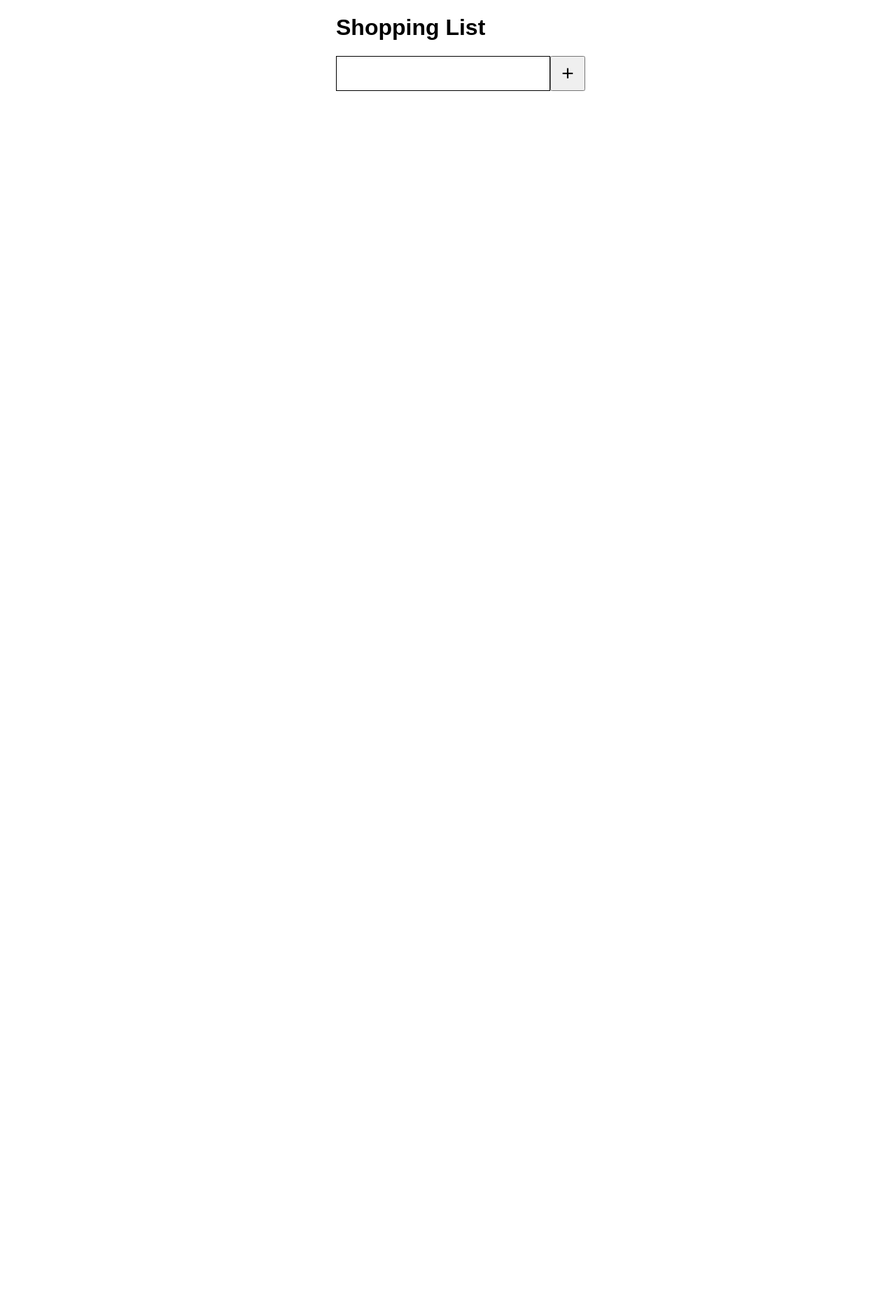
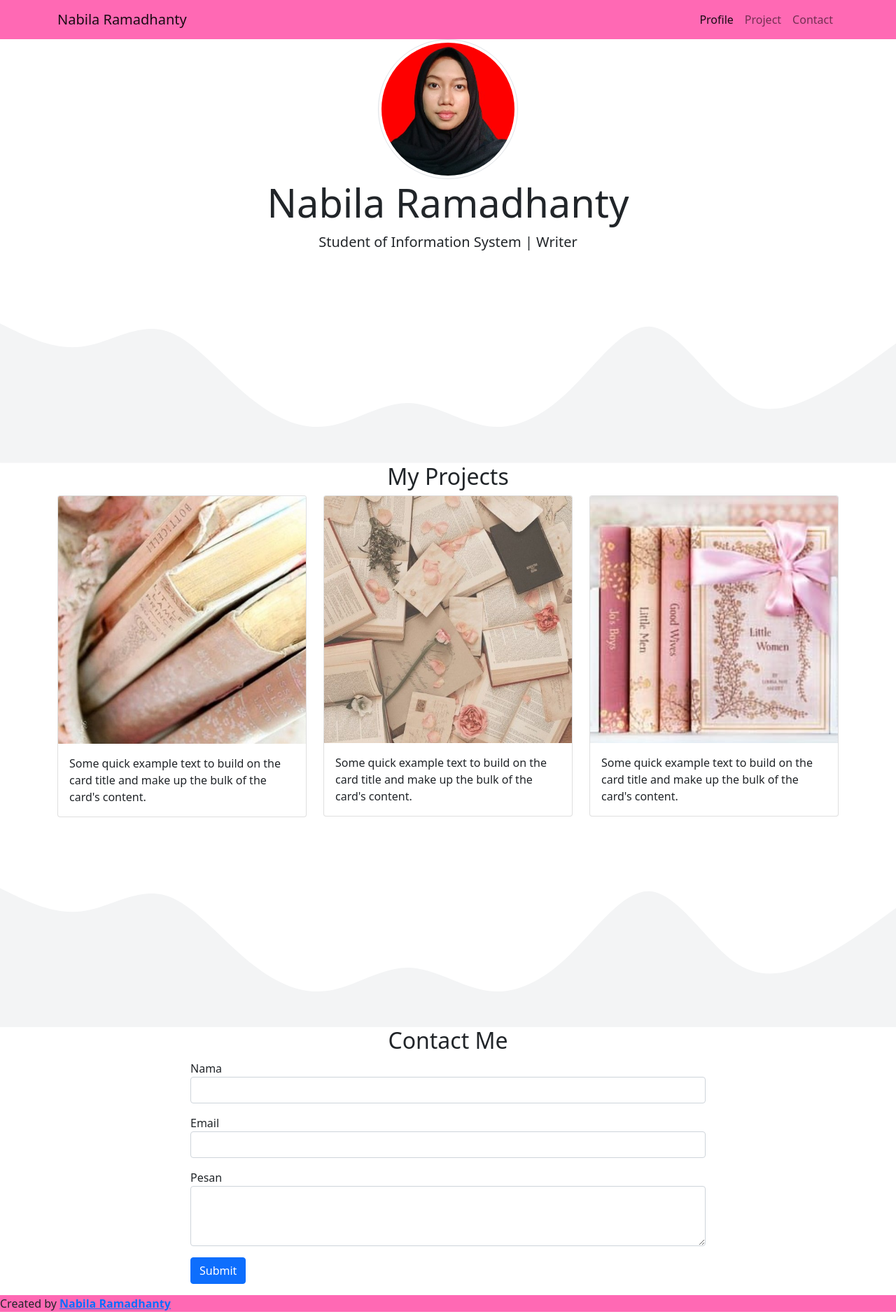
Before and after one commit to nabila101/Pemrograman-Web, a plain HTML site: page index.html in a window 1280 px wide. Shown: the whole page at 70% size. Before the commit the page ends 800 px from the top, so only its background shows below. Drawn offline with nearby package versions, Linux system fonts and the light colour scheme.

Commit message:
tugas fortofolio

```diff
--- a/index.html
+++ b/index.html
@@ -1,179 +1,140 @@
 <!DOCTYPE html>
 <html lang="en">
   <head>
-    <meta charset="UTF-8">
-    <meta name="viewport" content="width=device-width, initial-scale=1.0">
-    <link rel="stylesheet" href="style.css">
-    <title>Shopping List</title>
+    <!-- Required meta tags -->
+    <meta charset="utf-8" />
+    <meta name="viewport" content="width=device-width, initial-scale=1" />
+
+    <!-- Bootstrap CSS -->
+    <link href="https://cdn.jsdelivr.net/npm/bootstrap@5.0.2/dist/css/bootstrap.min.css" rel="stylesheet" integrity="sha384-EVSTQN3/azprG1Anm3QDgpJLIm9Nao0Yz1ztcQTwFspd3yD65VohhpuuCOmLASjC" crossorigin="anonymous" />
+
+    <!-- My CSS -->
+    <link rel="stylesheet" href="style.css" />
+
+    <title>My Portfolio | Nabila Ramadhanty</title>
   </head>
   <body>
-    <h1>Shopping List</h1>
-    <div class="container">
-      <input id="inputField" type="text"><button id="addShopping">+</button>
-      <div class="shopping-list" id="shoppingContainer">
+    <!--Navbar-->
+    <nav class="navbar navbar-expand-lg navbar-light" style="background-color: hotpink">
+      <div class="container">
+        <a class="navbar-brand" href="#">Nabila Ramadhanty</a>
+        <button class="navbar-toggler" type="button" data-bs-toggle="collapse" data-bs-target="#navbarNav" aria-controls="navbarNav" aria-expanded="false" aria-label="Toggle navigation">
+          <span class="navbar-toggler-icon"></span>
+        </button>
+        <div class="collapse navbar-collapse" id="navbarNav">
+          <ul class="navbar-nav ms-auto">
+            <li class="nav-item">
+              <a class="nav-link active" aria-current="page" href="#">Profile</a>
+            </li>
+            <li class="nav-item">
+              <a class="nav-link" href="#">Project</a>
+            </li>
+            <li class="nav-item">
+              <a class="nav-link" href="#">Contact</a>
+            </li>
+          </ul>
+        </div>
       </div>
-    </div>
-    <script src="main.js"></script>
+    </nav>
+    <!--End of Navbar-->
+
+    <!--Jumbotron-->
+    <section class="jumbotron text-center">
+      <img src="img/picturee.jpg" alt="Nabila Ramadhanty" width="200" class="rounded-circle img-thumbnail" />
+      <h1 class="display-4">Nabila Ramadhanty</h1>
+      <p class="lead">Student of Information System | Writer</p>
+      <svg xmlns="http://www.w3.org/2000/svg" viewBox="0 0 1440 320">
+        <path
+          fill="#f3f4f5"
+          fill-opacity="1"
+          d="M0,96L21.8,106.7C43.6,117,87,139,131,133.3C174.5,128,218,96,262,106.7C305.5,117,349,171,393,208C436.4,245,480,267,524,261.3C567.3,256,611,224,655,224C698.2,224,742,256,785,261.3C829.1,267,873,245,916,202.7C960,160,1004,96,1047,101.3C1090.9,107,1135,181,1178,213.3C1221.8,245,1265,235,1309,213.3C1352.7,192,1396,160,1418,144L1440,128L1440,320L1418.2,320C1396.4,320,1353,320,1309,320C1265.5,320,1222,320,1178,320C1134.5,320,1091,320,1047,320C1003.6,320,960,320,916,320C872.7,320,829,320,785,320C741.8,320,698,320,655,320C610.9,320,567,320,524,320C480,320,436,320,393,320C349.1,320,305,320,262,320C218.2,320,175,320,131,320C87.3,320,44,320,22,320L0,320Z"
+        ></path>
+      </svg>
+    </section>
+    <!-- End of Jumbotron -->
+
+    <!-- Project -->
+    <section id="Project">
+      <div class="container">
+        <div class="row text-center">
+          <div class="col">
+            <h2>My Projects</h2>
+          </div>
+        </div>
+        <div class="row">
+          <div class="col-md-4 mb-3">
+            <div class="card">
+              <img src="img/Psatu.jpg" class="card-img-top" alt="Project Satu" />
+              <div class="card-body">
+                <p class="card-text">Some quick example text to build on the card title and make up the bulk of the card's content.</p>
+              </div>
+            </div>
+          </div>
+          <div class="col-md-4 mb-3">
+            <div class="card">
+              <img src="img/Pdua.jpg" class="card-img-top" alt="Project Dua" />
+              <div class="card-body">
+                <p class="card-text">Some quick example text to build on the card title and make up the bulk of the card's content.</p>
+              </div>
+            </div>
+          </div>
+          <div class="col-md-4 mb-3">
+            <div class="card">
+              <img src="img/Ptiga.jpg" class="card-img-top" alt="Project Tiga" />
+              <div class="card-body">
+                <p class="card-text">Some quick example text to build on the card title and make up the bulk of the card's content.</p>
+              </div>
+            </div>
+          </div>
+        </div>
+      </div>
+      <svg xmlns="http://www.w3.org/2000/svg" viewBox="0 0 1440 320">
+        <path
+          fill="#f3f4f5"
+          fill-opacity="1"
+          d="M0,96L21.8,106.7C43.6,117,87,139,131,133.3C174.5,128,218,96,262,106.7C305.5,117,349,171,393,208C436.4,245,480,267,524,261.3C567.3,256,611,224,655,224C698.2,224,742,256,785,261.3C829.1,267,873,245,916,202.7C960,160,1004,96,1047,101.3C1090.9,107,1135,181,1178,213.3C1221.8,245,1265,235,1309,213.3C1352.7,192,1396,160,1418,144L1440,128L1440,320L1418.2,320C1396.4,320,1353,320,1309,320C1265.5,320,1222,320,1178,320C1134.5,320,1091,320,1047,320C1003.6,320,960,320,916,320C872.7,320,829,320,785,320C741.8,320,698,320,655,320C610.9,320,567,320,524,320C480,320,436,320,393,320C349.1,320,305,320,262,320C218.2,320,175,320,131,320C87.3,320,44,320,22,320L0,320Z"
+        ></path>
+      </svg>
+    </section>
+    <!-- End of the Project -->
+
+    <!-- Contact -->
+    <section id="contact">
+      <div class="container">
+        <div class="row text-center">
+          <div class="col">
+            <h2>Contact Me</h2>
+          </div>
+        </div>
+        <div class="row justify-content-center mb-3">
+          <div class="col-md-8">
+            <form>
+              <div class="mb-3">
+                <label for="Name" class="Full Name">Nama</label>
+                <input type="text" class="form-control" id="Name" aria-describedby="Name" />
+              </div>
+              <div class="mb-3">
+                <label for="Email1" class="Email">Email</label>
+                <input type="email" class="form-control" id="Email" aria-describedby="Email" />
+              </div>
+              <div class="mb-3">
+                <label for="Pesan" class="Pesan">Pesan</label>
+                <textarea class="form-control" id="Pesan" rows="3"></textarea>
+              </div>
+              <button type="submit" class="btn btn-primary">Submit</button>
+            </form>
+          </div>
+        </div>
+      </div>
+    </section>
+    <!-- End of the Contact -->
+
+    <!-- Footer -->
+    <footer style="background-color: hotpink">
+      <p>Created by <a href="https://www.instagram.com/nabilaramadhanty12/" class="fw-bold">Nabila Ramadhanty</a></p>
+    </footer>
+
+    <!-- End of Footer -->
+    <script src="https://cdn.jsdelivr.net/npm/bootstrap@5.0.2/dist/js/bootstrap.bundle.min.js" integrity="sha384-MrcW6ZMFYlzcLA8Nl+NtUVF0sA7MsXsP1UyJoMp4YLEuNSfAP+JcXn/tWtIaxVXM" crossorigin="anonymous"></script>
   </body>
 </html>
-
-
-
-<!--<!DOCTYPE html>
-<html lang="en">
-  <head>
-    <meta charset="UTF-8" />
-    <meta name="viewport" content="width=device-width, initial-scale=1.0" />
-    <link rel="stylesheet" href="style.css" />
-    <title>Shopping List</title>
-  </head>
-  <body>
-    batas
-     <header>
-      <h1>Shopping List</h1>
-    </header>
-    <form>
-      <input type="text" class="shopping-input" />
-      <button class="ShoppingButton" type="submit">
-        <i class="fas fa-plus-square"></i>
-      </button>
-    </form>
-     <script scr="./app.js"></script>
- akhir
-    <h1>Shopping List</h1>
-    <div class="container">
-      <input id="inputField" type="text" />
-      <button id="addShoppingList">+</button>
-      <div class="shoppings" id="shoppingContainer"></div>
-    </div>
-  </body>
-</html>
-
-css
-html,
-body {
-  width: 50%;
-  margin: 0 au
-  font-family: 'Poppins', sans-serif;
-}
-
-.container {
-  width: 360px;
-}
-
-#inputField {
-  width: 300px;
-  height: 46px;
-  border: 1px solid black;
-  outline: none;
-  font-size: 25px;
-  vertical-align: middle;
-}
-
-#addShoppingList {
-  height: 50px;
-  width: 50px;
-  border: 1px solid black;
-  vertical-align: middle;
-  font-size: 30px;
-}
-
-.shoppings {
-  margin-top: 25px;
-}
-
-.paragraph-styling {
-  margin: 0;
-  cursor: pointer;
-  font-size: 20px;
-}
-akhir css
-
-java script
-let addShoppingButton = document.getElementById('addShoppingList');
-let shoppingContainer = document.getElementById('shoppingContainer');
-let inputField = document.getElementById('inputField');
-
-addShoppingButton.addEventListener('click', function () {
-  var paragraf = document.createElement('p');
-  paragraph.ClassList.add('paragraph-styling');
-  paragraph.innerText = inputField.ariaValueMax;
-  shoppingContainer.appendChild(paragraph);
-});
-
-to do list
-<!DOCTYPE html>
-<html lang="en">
-  <head>
-    <meta charset="UTF-8">
-    <meta name="viewport" content="width=device-width, initial-scale=1.0">
-    <link rel="stylesheet" href="style.css">
-    <title>To Do List</title>
-  </head>
-  <body>
-    <h1>To Do List</h1>
-    <div class="container">
-      <input id="inputField" type="text"><button id="addToDo">+</button>
-      <div class="to-dos" id="toDoContainer">
-      </div>
-    </div>
-    <script src="main.js"></script>
-  </body>
-</html>
-
-css to do list
-html,
-body {
-  width: 50%;
-  margin: 0 auto;
-  font-family: Arial, Helvetica, sans-serif;
-}
-
-.container {
-  width: 360px;
-}
-
-#inputField {
-  width: 300px;
-  height: 46px;
-  border: 1px solid black;
-  outline: none;
-  font-size: 25px;
-  vertical-align: middle;
-}
-
-#addToDo {
-  height: 50px;
-  width: 50px;
-  border: 1 px solid black;
-  vertical-align: middle;
-  font-size: 30px;
-}
-
-.to-dos {
-  margin-top: 25px;
-}
-
-.paragraph-styling {
-  margin: 0;
-  cursor: pointer;
-  font-size: 20px;
-}
-
-javascript
-let addToDoButton = document.getElementById('addToDo');
-let toDoContainer = document.getElementById('toDoContainer');
-let inputField = document.getElementById('inputField');
-
-addToDoButton.addEventListener('click', function () {
-  var paragraph = document.createElement('p');
-  paragraph.innerText = inputField.value;
-  toDoContainer.appendChild(paragraph);
-  inputField.value = '';
-  paragraph.addEventListener('click', function () {
-    paragraph.style.textDecoration = 'line-through';
-  });
-  paragraph.addEventListener('dblclick', function () {
-    toDoContainer.removeChild(paragraph);
-  });
-});
--- a/main.js
+++ /dev/null
@@ -1,16 +0,0 @@
-let addShoppingButton = document.getElementById('addShopping');
-let shoppingContainer = document.getElementById('shoppingContainer');
-let inputField = document.getElementById('inputField');
-
-addShoppingButton.addEventListener('click', function () {
-  var paragraph = document.createElement('p');
-  paragraph.innerText = inputField.value;
-  shoppingContainer.appendChild(paragraph);
-  inputField.value = '';
-  paragraph.addEventListener('click', function () {
-    paragraph.style.textDecoration = 'line-through';
-  });
-  paragraph.addEventListener('dblclick', function () {
-    toDoContainer.removeChild(paragraph);
-  });
-});
--- a/style.css
+++ /dev/null
@@ -1,37 +0,0 @@
-html,
-body {
-  width: 50%;
-  margin: 0 auto;
-  font-family: Arial, Helvetica, sans-serif;
-}
-
-.container {
-  width: 360px;
-}
-
-#inputField {
-  width: 300px;
-  height: 46px;
-  border: 1px solid black;
-  outline: none;
-  font-size: 25px;
-  vertical-align: middle;
-}
-
-#addShopping {
-  height: 50px;
-  width: 50px;
-  border: 1 px solid black;
-  vertical-align: middle;
-  font-size: 30px;
-}
-
-.shopping-list {
-  margin-top: 25px;
-}
-
-.paragraph-styling {
-  margin: 0;
-  cursor: pointer;
-  font-size: 20px;
-}
```
Also changed, not shown: img/P.empat.jpg (added), img/Pdua.jpg (added), img/Psatu.jpg (added), img/Ptiga.jpg (added), img/picturee.jpg (added).
